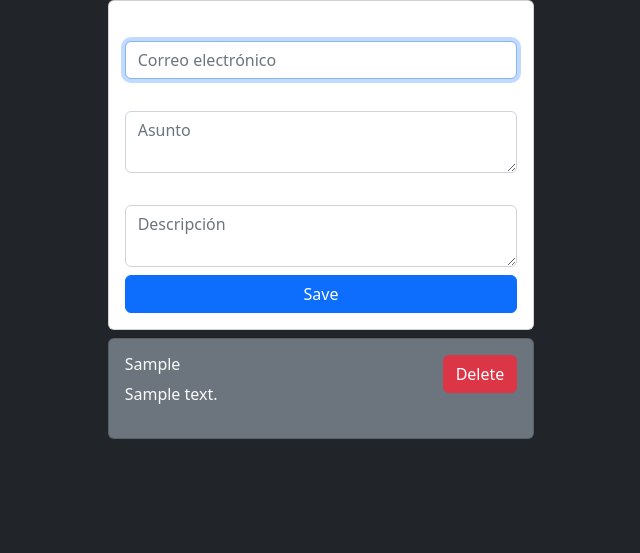
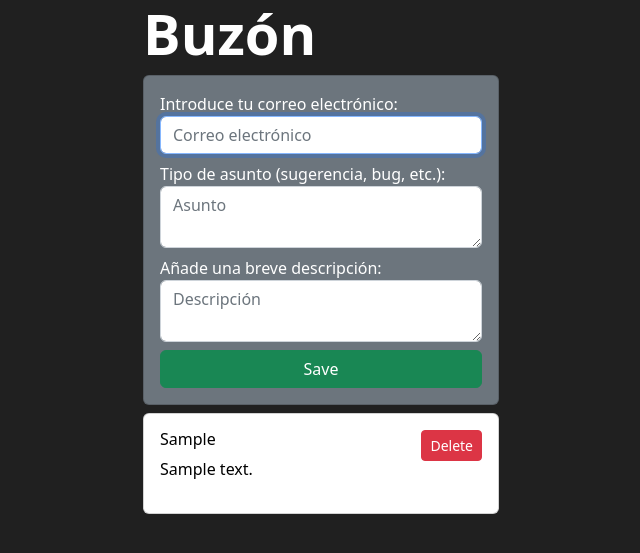
Before and after one commit to estibalizmartin/netflix, a Django app: page /forms/ in a window 1280 px wide. Shown: the top 553 px of the page, without its empty margins (319-959 px from the left). Run offline with Django 5.2, Linux system fonts and the light colour scheme; tables that the repository leaves empty hold one stand-in row (values such as "Sample post").

Commit message:
Re-style

```diff
--- a/api/templates/list_forms.html
+++ b/api/templates/list_forms.html
@@ -9,11 +9,13 @@
     <link rel="stylesheet" href="https://cdn.jsdelivr.net/npm/bootstrap@5.2.0-beta1/dist/css/bootstrap.min.css">
     <link rel="stylesheet" href="{% static 'main.css' %}">
 </head>
-<body class="bg-dark">
+<body>
+    <div class="container">
+        <div class="row">
             <div class="col-md-4 offset-md-4">
-        {{error}}
+                <h1 class="display-4 fw-bold">Buzón</h1>
 
-        <form action="{% url 'create_form' %}" method="POST" class="card card-body mb-2">
+                <form action="{% url 'create_form' %}" method="POST" class="card card-body bg-secondary">
                     {% csrf_token %}
 
                     <label for="correo">Introduce tu correo electrónico:</label>
@@ -24,25 +26,27 @@
 
                     <label for="descripcion">Añade una breve descripción:</label>
                     <textarea name="descripcion" id="descripcion" rows="2" class="form-control mb-2" placeholder="Descripción"></textarea>
-            <button class="btn btn-primary">Save</button>
+                    <button class="btn btn-success">Save</button>
                 </form>
 
                 {% for formulario in formularios %}
                 <div class="list-group">
-            <div class="card card-body bg-secondary text-light d-flex flex-row justify-content-between mb-2">
+                    <div class="card card-body text-black mt-2 d-flex flex-row justify-content-between">
                         <div>
                             <h3 class="h6">{{formulario.asunto}}</h3>
                             <p>{{formulario.descripcion}}</p>
                         </div>
                         <form action="{% url 'delete_form' formulario.id_formulario %}" method="POST">
                             {% csrf_token %}
-                    <button class="btn btn-danger">Delete</button>
+                            <button class="btn btn-danger btn-sm">Delete</button>
                         </form>
                     </div>
                 </div>
                 {% empty %}
-        <h1 class="text-light">No forms yet</h1>
+                <h1 class="display-6 text-center">No data</h1>
                 {% endfor %}
+            </div>
+        </div>
     </div>
 </body>
 </html>
```
Lines whose indentation alone changed are shown as unchanged.
